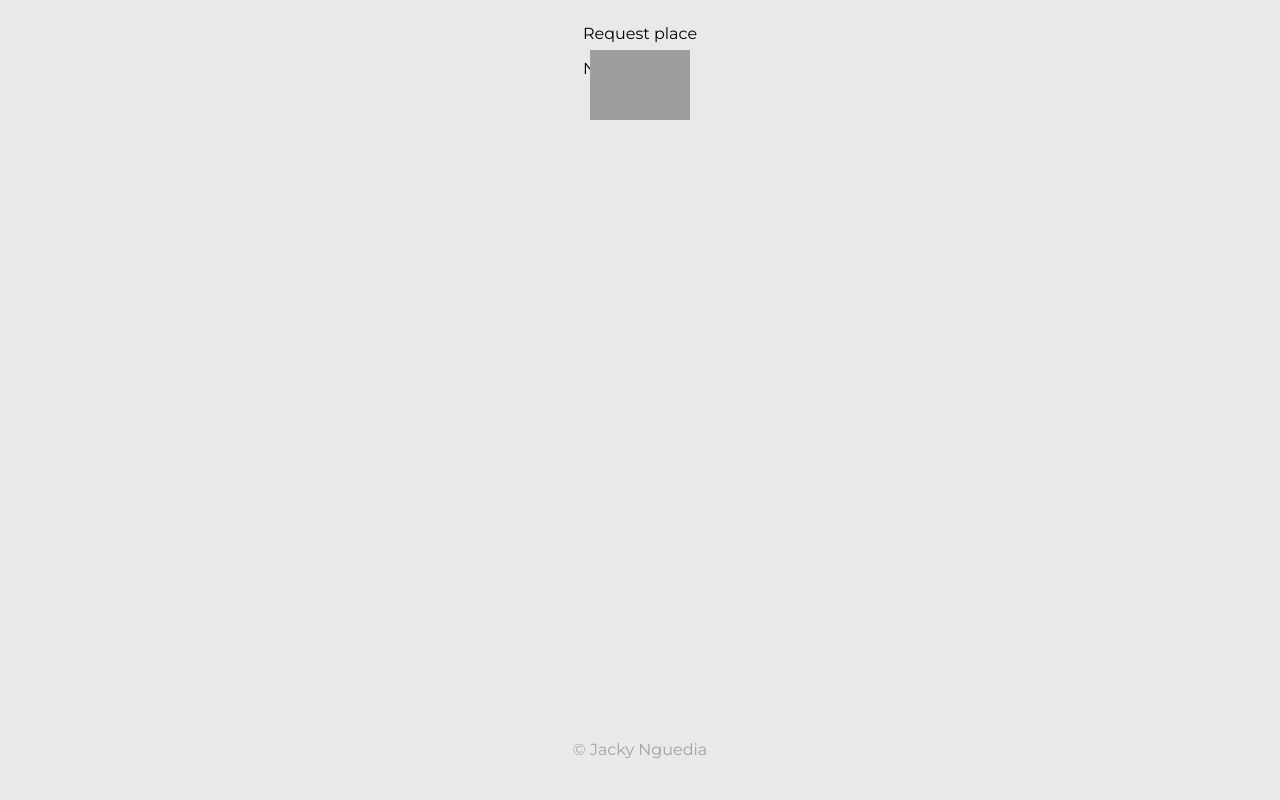
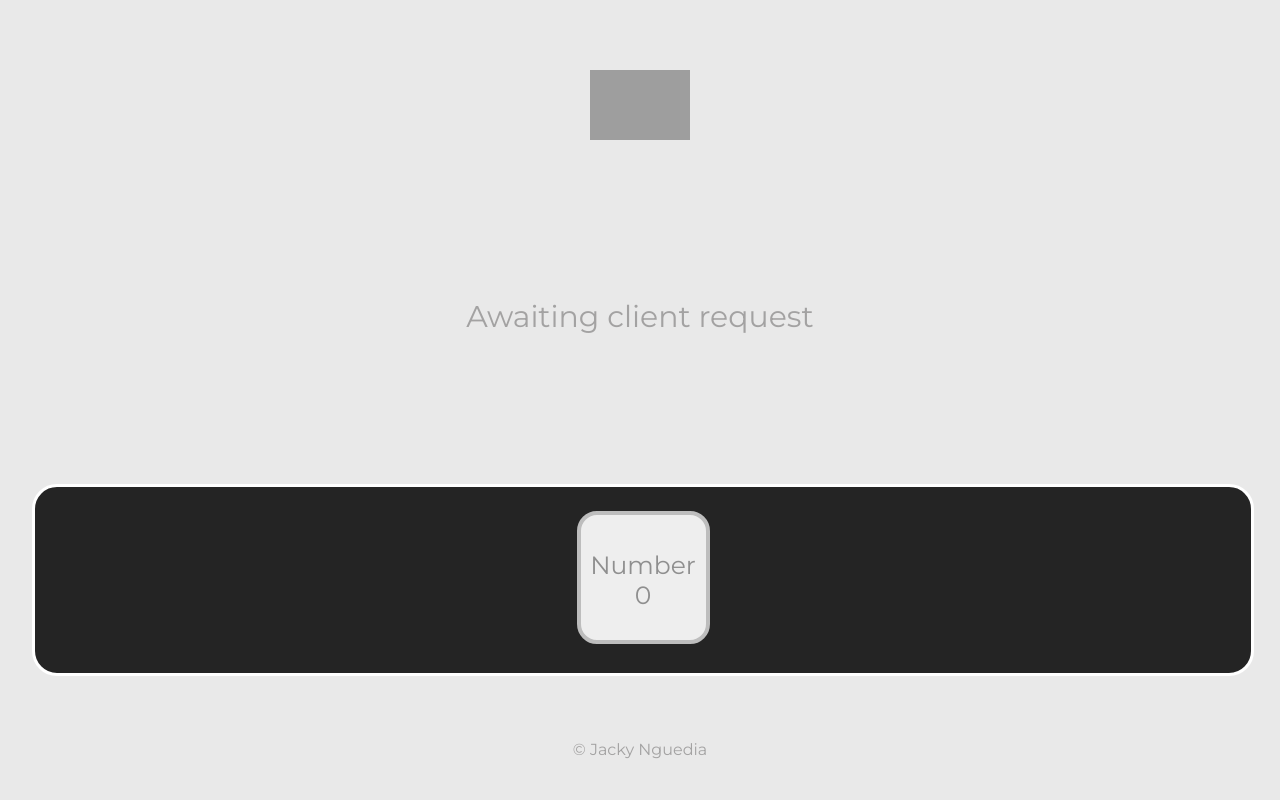
Before and after one commit to m4eva/Coat-Check-Application, a Flask app: page /home in a window 1280 px wide. Run offline with Flask 3, Linux system fonts and the light colour scheme; grey boxes are pictures that could not be loaded.

Commit message:
styles: Add styling to Player's home page

```diff
--- a/static/style_player.css
+++ b/static/style_player.css
@@ -1,32 +1,86 @@
 @import url('https://fonts.googleapis.com/css2?family=Montserrat:ital,wght@0,100..900;1,100..900&display=swap');
+
+/*   -  Base Styles  -   */
+html, body {
+  margin: 0;
+  height: 100%;
+  width: 100%;
+}
 
 body {
   background-color: #e9e9e9;
   display: flex;
   flex-direction: column;
+  font-family: 'Montserrat', sans-serif;
   align-items: center;
-  justify-content: center;
-  font-family: 'Montserrat', sans-serif;
-  max-height: 100%;
 }
 
 header {
   padding: 10px;
   text-align: center;
-  width: 100%;
-  position: fixed;
-  top: 0;
-  margin-top: 40px;
+  margin-top: 60px;
 }
 
-/*main*/
+main {
+  flex: 1;
+  width: 95%;
+  display: flex;
+  flex-direction: column;
+  gap: 35px;
+  padding-top: 30px;
+}
 
 footer {
   color: #a3a2a2;
   padding: 10px;
   text-align: center;
-  width: 100%;
-  position: fixed;
-  bottom: 0;
   margin-bottom: 15px;
 }
+
+
+/*   -  Home Styles  -   */
+#message-board {
+  display: flex;
+  justify-content: center;
+  align-items: center;
+
+  text-align: center;
+  height: 50%;
+  width: 100%;
+}
+#default-message {
+  font-size: 30px;
+  color: #a3a2a2;
+}
+
+#coat-numbers {
+  border: 3px solid #ffffff;
+  background-color: #242424;
+  border-radius: 25px;
+
+  display: flex;
+  justify-content: center;
+  align-items: center;
+
+  height: 35%;
+  width: 100%;
+}
+
+.number {
+  height: 125px;
+  width: 125px;
+
+  border: 4px solid #bdbdbd;
+  border-radius: 20px;
+
+  background-color: #eeeeee;
+  color: #8f8f8f;
+
+  text-align: center;
+  margin: 0;
+  margin-bottom: 5px;
+}
+.number p {
+  font-size: 25px;
+  margin-top: 35px;
+}
--- a/templates/home_player.html
+++ b/templates/home_player.html
@@ -2,12 +2,12 @@
 {% block content %}
     <section id="message-board">
         <!-- Validation for new requests will come here -->
-         <p>Request place</p>
+        <p id="default-message">Awaiting client request</p>
     </section>
     <section id="coat-numbers">
         <!-- Loop through all the numbers in a horizontal list -->
-        <div>
-            <p class="number">Number 0</p>
+        <div class="number">
+            <p>Number<br/>0</p>
         </div>
     </section>
 {% endblock %}
```
Also changed, not shown: 1 other file.
